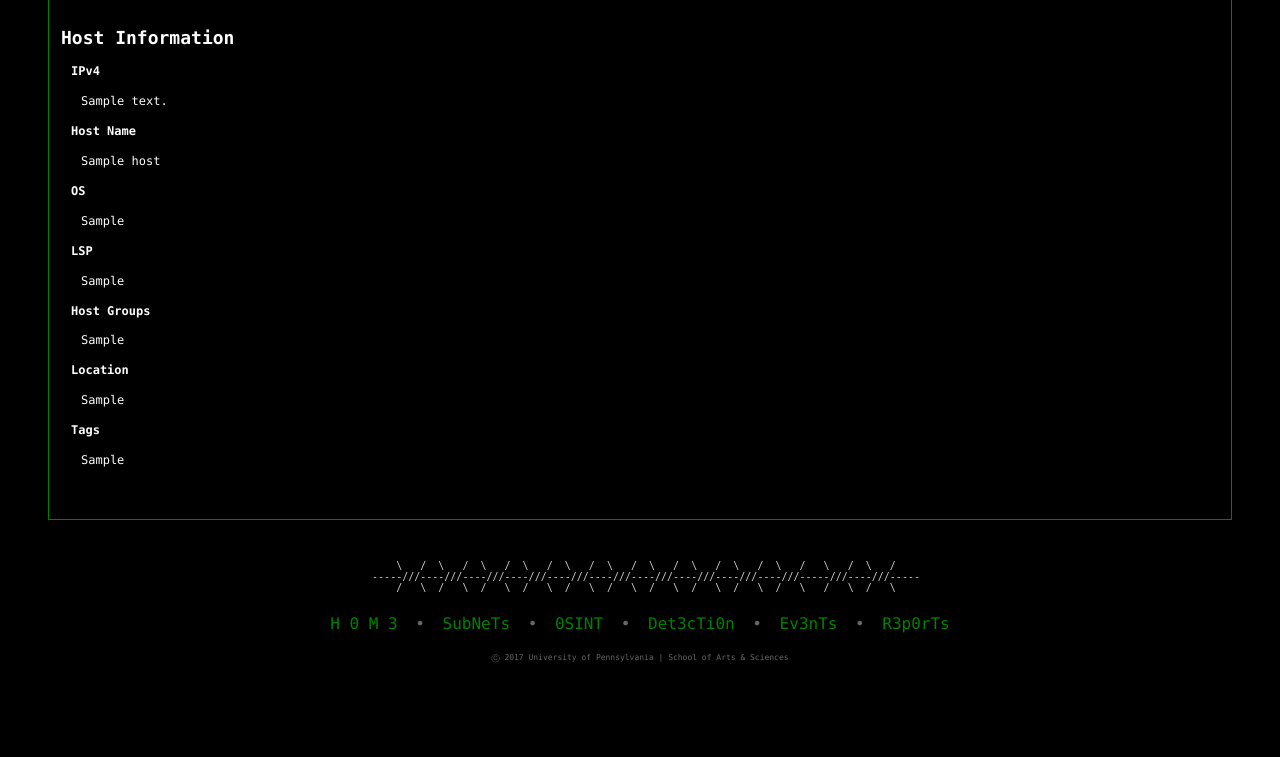
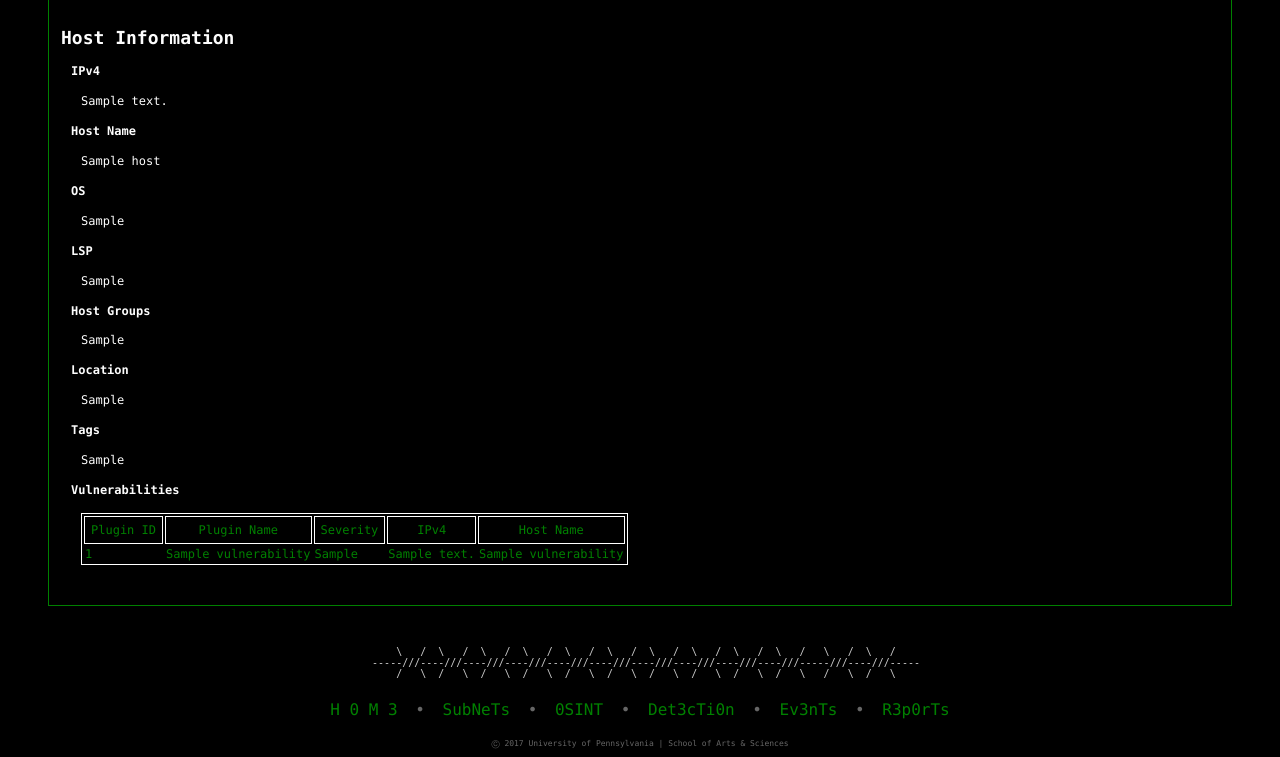
Before and after one commit to clayball/nector, a Django app: page /hosts/1/host/1/ in a window 1280 px wide. Shown: the part 236-993 px from the top of the page. Before the commit the page ends 899 px from the top, so only its background shows below. Run offline with Django 3.2, Linux system fonts and the light colour scheme; tables that the repository leaves empty hold one stand-in row (values such as "Sample post").

Commit message:
Add reference from Host Info to Vulnerabilities

```diff
--- a/hosts/templates/hosts/detail_host.html
+++ b/hosts/templates/hosts/detail_host.html
@@ -18,6 +18,15 @@
     <p style="padding-left:20px"> {{host.location}} </p>
     <h4 style="padding-left:10px">Tags</h4>
     <p style="padding-left:20px"> {{host.tags}} </p>
+    {% if vuln_list %}
+    <h4 style="padding-left:10px">Vulnerabilities</h4>
+    <table style="margin-left:20px">
+        <tr><td class="td-content">Plugin ID</td><td class="td-content">Plugin Name</td><td class="td-content">Severity</td><td class="td-content">IPv4</td><td class="td-content">Host Name</td></tr>
+      {% for vuln in vuln_list %}
+        <tr><td>{{vuln.plugin_id}}</td><td>{{vuln.plugin_name}}</td><td>{{vuln.severity}}</td><td>{{ vuln.ipv4_address }}</td><td>{{ vuln.host_name }}</td></tr>
+      {% endfor %}
+    </table>
+    {% endif %}
 {% else %}
     <p>No hosts are available.</p>
 {% endif %}
--- a/hosts/views.py
+++ b/hosts/views.py
@@ -4,6 +4,7 @@ from django.template import loader
 
 from .models import Host
 from .models import Subnet
+from vulnerabilities.models import Vulnerability
 
 # Create your views here.
 
@@ -21,7 +22,8 @@ def detail(request, subnet_id):
 
 def detail_host(request, subnet_id, host_id):
     host = get_object_or_404(Host, pk=host_id)
-    context = {'host': host, 'subnet_id' : subnet_id}
+    vuln_list = Vulnerability.objects.filter(ipv4_address=host.ipv4_address)
+    context = {'host': host, 'subnet_id' : subnet_id, 'vuln_list' : vuln_list}
     return render(request, 'hosts/detail_host.html', context)
 
 def search_host(request):
@@ -38,7 +40,8 @@ def search_host(request):
             for i in range(0, len(host_id_list)):
                 # Get corresponding Host object(s) for id(s):
                 host_list.append(get_object_or_404(Host, pk=host_id_list[i]))
-            context = {'host': host_list[0] }
+            vuln_list = Vulnerability.objects.filter(ipv4_address=host_list[0].ipv4_address)
+            context = {'host': host_list[0] , 'vuln_list' : vuln_list}
             return render(request, 'hosts/detail_host.html', context)
     except:
         ## Inputted IP not found in our db, so load page with no host.
```
